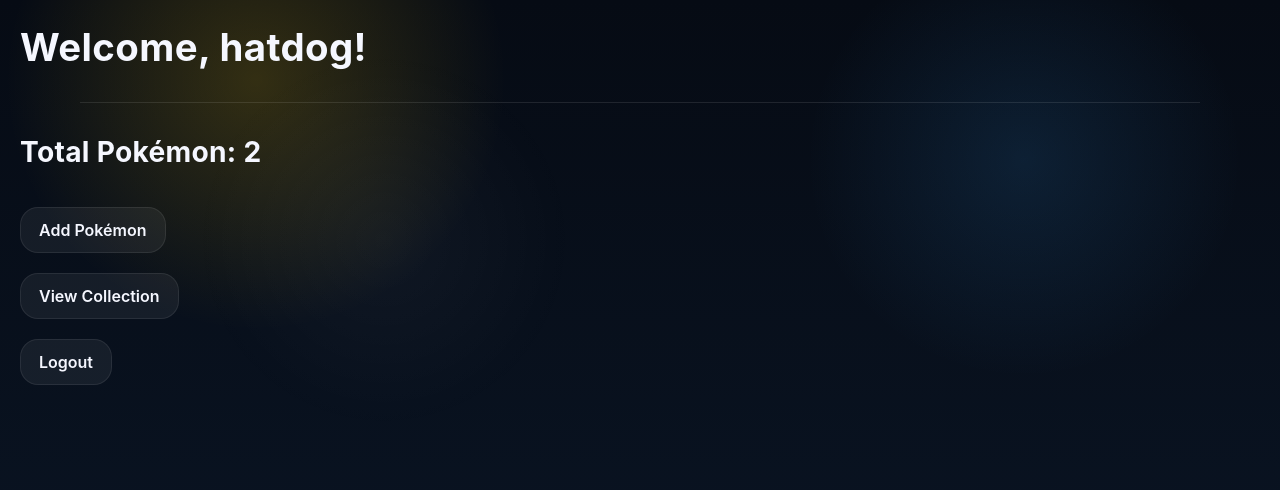
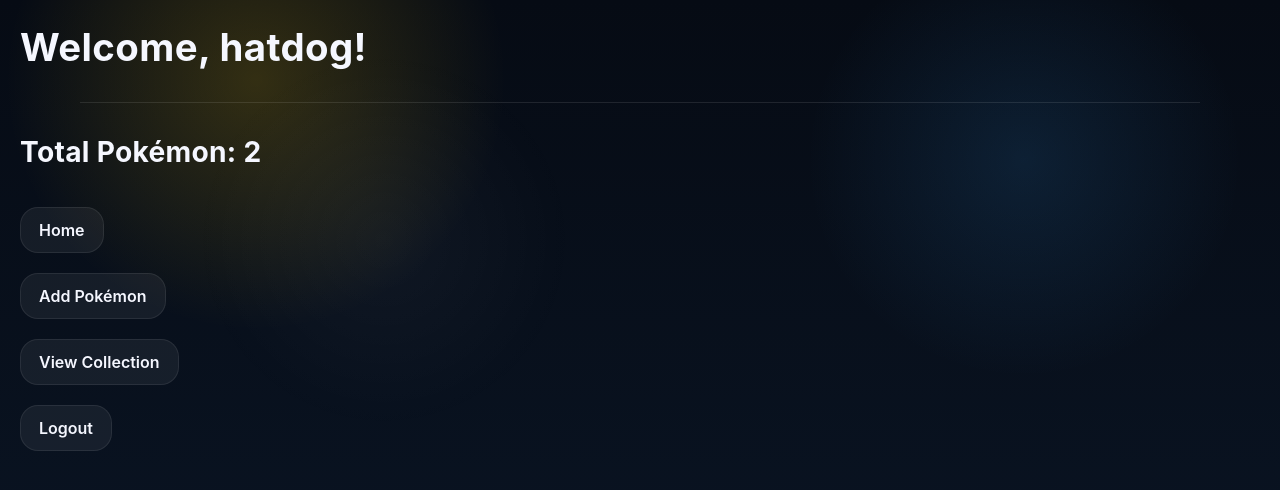
Before and after one commit to hatodog99/poketracker, a PHP site: page /dashboard.php in a window 1280 px wide. Shown: the top 490 px of the page. Run offline with PHP 8.4, Linux system fonts and the light colour scheme; a user stored in the database is signed in; data comes from the database, SQL or seed files in the repository.

Commit message:
Add: Home button

```diff
--- a/dashboard.php
+++ b/dashboard.php
@@ -39,6 +39,10 @@ $total_pokemon = $count_row['total'];
 
 <br>
 
+<a href="../index.php">Home</a>
+
+<br><br>
+
 <a href="add-pokemon.php">Add Pokémon</a>
 
 <br><br>
```
